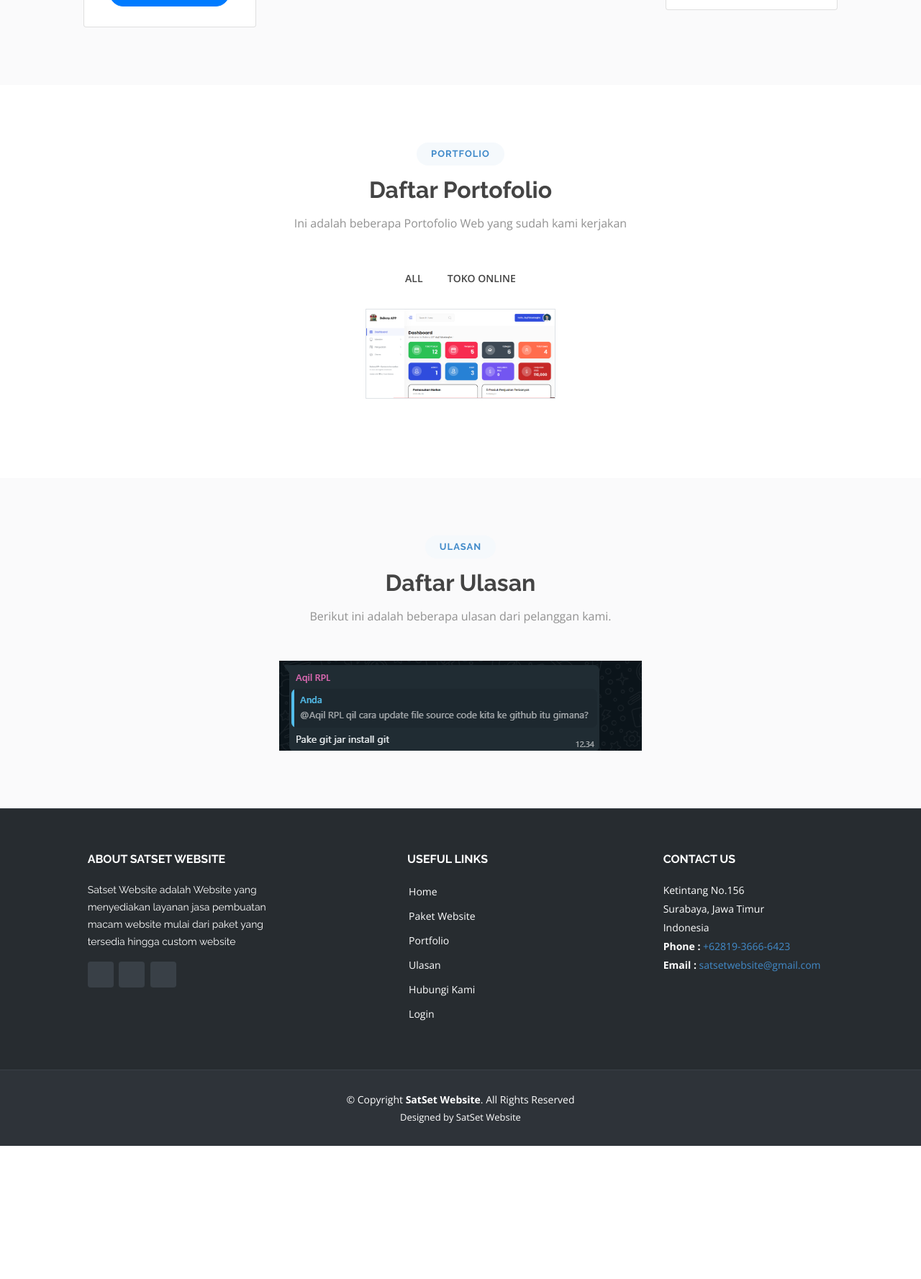
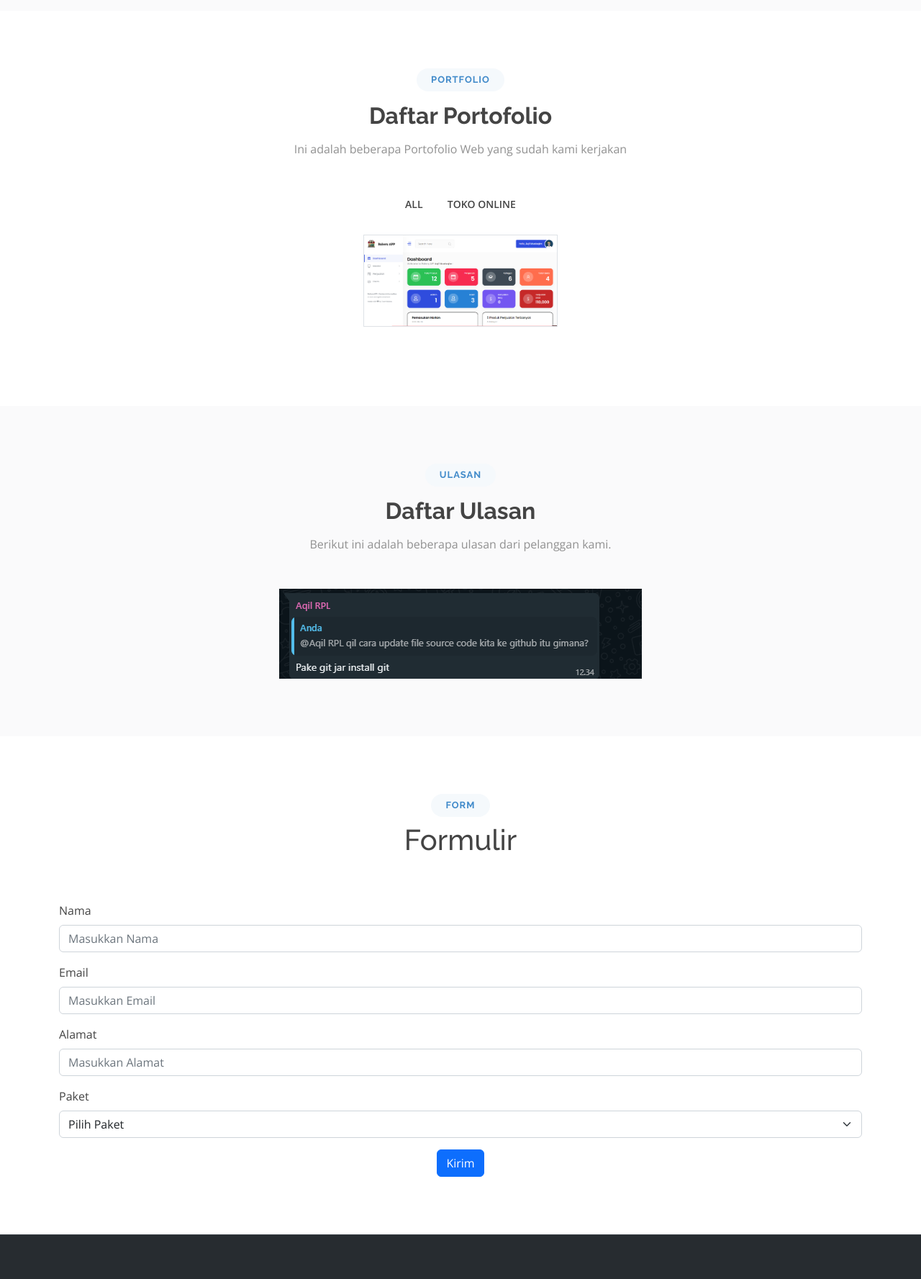
Before and after one commit to fajaridn26/SatSetWeb, a CodeIgniter 4 app: template app/Views/home/index.php in a window 1280 px wide. Shown: the part 1863-3640 px from the top of the page at 72% size. Before the commit the page ends 3455 px from the top, so only its background shows below. Run offline with PHP 8.4 and a stand-in for CodeIgniter, Linux system fonts and the light colour scheme; the template is opened without the code that fills it, so the values that code supplies are empty; some libraries are stand-ins or nearby versions.

Commit message:
Add Formulir Page From Alvin

```diff
--- a/app/Views/home/index.php
+++ b/app/Views/home/index.php
@@ -12,7 +12,7 @@
   <!-- Google Fonts -->
   <link href="https://fonts.googleapis.com/css?family=Open+Sans:300,300i,400,400i,600,600i,700,700i|Raleway:300,300i,400,400i,500,500i,600,600i,700,700i|Poppins:300,300i,400,400i,500,500i,600,600i,700,700i" rel="stylesheet">
   <!-- Vendor CSS Files -->
-  <link href="<?= base_url(); ?>/assets/css/bootstrap.min.css" rel="stylesheet">
+  <link rel="stylesheet" href="https://cdn.jsdelivr.net/npm/bootstrap@5.2.0-beta1/dist/css/bootstrap.min.css">
   <link href="<?= base_url(); ?>/assets/css/vendor/bootstrap-icons/bootstrap-icons.css" rel="stylesheet">
   <link href="<?= base_url(); ?>/assets/css/style.css" rel="stylesheet">
 </head>
@@ -83,7 +83,7 @@
                   <li class="list-group-item">Mobile Friendly</li>
                 </ul>
               <div class="card-body">
-                <a href="https://wa.me/message/NWZAHPLLWVHSL1" target="_blank" class="btn btn-primary rounded-pill my-2 px-4"> Order Sekarang </a>
+                <a href="#Form" class="btn btn-primary rounded-pill my-2 px-4"> Order Sekarang </a>
               </div>
             </div>
           </div>
@@ -108,8 +108,8 @@
                   <li class="list-group-item">Gratis SSL Selamanya</li>
                   <li class="list-group-item">Mobile Friendly</li>
                 </ul>
-              <div class="card-body">
-                <a href="https://wa.me/message/NWZAHPLLWVHSL1" target="_blank" class="btn btn-primary rounded-pill my-2 px-4"> Order Sekarang </a>
+                <div class="card-body">
+                <a href="#Form" class="btn btn-primary rounded-pill my-2 px-4"> Order Sekarang </a>
               </div>
             </div>
           </div>
@@ -134,8 +134,8 @@
                   <li class="list-group-item">Gratis SSL Selamanya</li>
                   <li class="list-group-item">Mobile Friendly</li>
                 </ul>
-              <div class="card-body">
-                <a href="https://wa.me/message/NWZAHPLLWVHSL1" target="_blank" class="btn btn-primary rounded-pill my-2 px-4"> Order Sekarang </a>
+                <div class="card-body">
+                <a href="#Form" class="btn btn-primary rounded-pill my-2 px-4"> Order Sekarang </a>
               </div>
             </div>
           </div>
@@ -160,8 +160,8 @@
                   <li class="list-group-item">Gratis SSL Selamanya</li>
                   <li class="list-group-item">Mobile Friendly</li>
                 </ul>
-              <div class="card-body">
-                <a href="https://wa.me/message/NWZAHPLLWVHSL1" target="_blank" class="btn btn-primary rounded-pill my-2 px-4"> Order Sekarang </a>
+                <div class="card-body">
+                <a href="#Form" class="btn btn-primary rounded-pill my-2 px-4"> Order Sekarang </a>
               </div>
             </div>
           </div>
@@ -219,6 +219,46 @@
         </div><!-- End testimonial-item -->
       </div>
     </section><!-- End Ulasan Section -->
+
+<!-- ======= Form Section ======= -->
+<section id="Form">
+      <div class="justify-content-center">
+        <div class="section-title">
+          <h2>Form</h2>
+          <h1 class="mt-2">Formulir</h1>
+        </div>
+        <div>
+        <form class="container-sm" method="post">
+          <div class="mt-1 sm">
+            <label for="inputNama" class="form-label">Nama</label>
+            <input type="text" class="form-control" id="inputName" placeholder="Masukkan Nama">
+          </div>
+          <div class="mt-3 sm">
+            <label for="inputEmail" class="form-label">Email</label>
+            <input type="email" class="form-control" id="inputEmail" placeholder="Masukkan Email">
+          </div>
+          <div class="mt-3 sm">
+            <label for="inputAddress" class="form-label">Alamat</label>
+            <input type="text" class="form-control" id="inputAddress" placeholder="Masukkan Alamat">
+          </div>
+          <div class="mt-3 sm">
+            <label for="inputPaket" class="form-label">Paket</label>
+            <select id="inputPaket" class="form-select">
+              <option selected>Pilih Paket</option>
+              <option>Blog Pribadi</option>
+              <option>Website Perusahaan</option>
+              <option>Toko Online</option>
+              <option>Website Donasi</option>
+            </select>
+          </div>
+          <div class="mt-3 text-center">
+            <button type="submit" class="btn btn-primary">Kirim</button>
+          </div>
+        </form>
+        </div>
+      </div>
+    </section>
+<!-- End Form Section -->
 
   <!-- ======= Footer ======= -->
   <footer id="footer">
```
